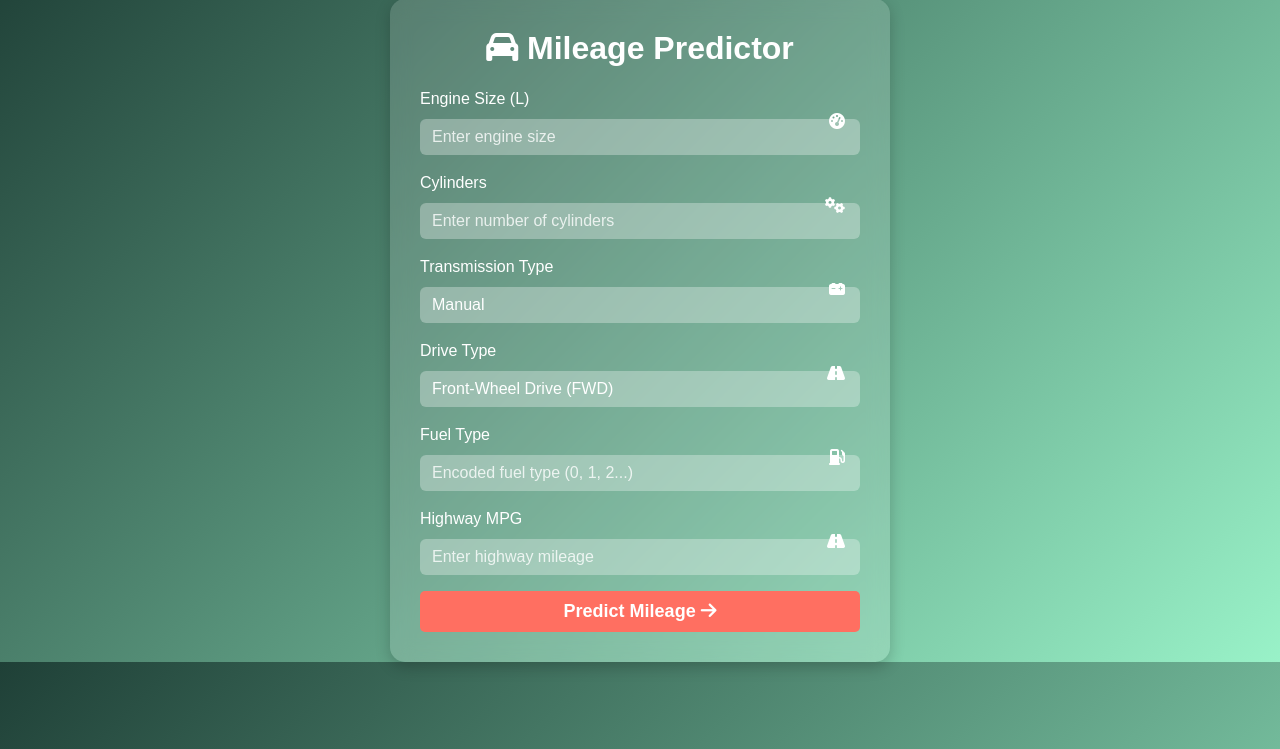
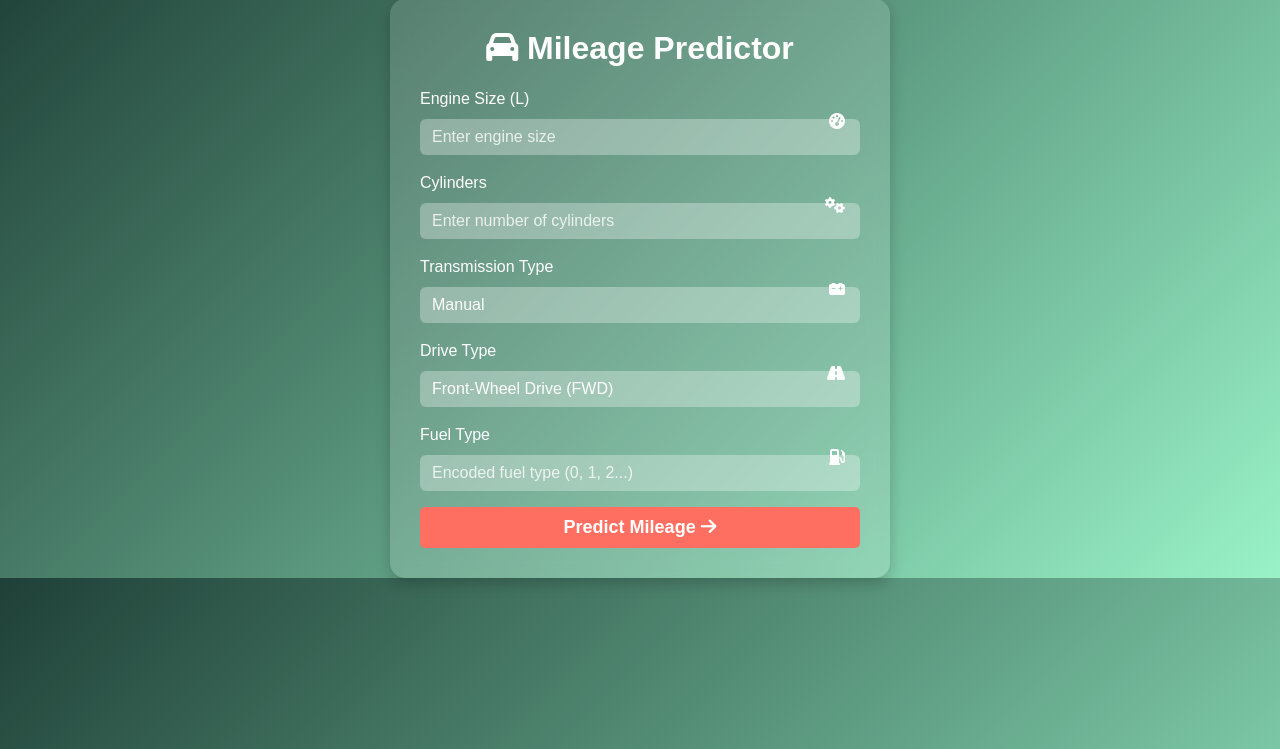
Before and after one commit to Adityabodhi/Mileage-Predictor, a Flask app: page / in a window 1280 px wide. Shown: the part 51-800 px from the top of the page. Run offline with Flask 3, Linux system fonts and the light colour scheme; parts of the project's set-up code (start-up, migrations or seed data) failed here and were passed over.

Commit message:
Removed Highway MPG from project

```diff
--- a/app.py
+++ b/app.py
@@ -18,18 +18,17 @@ def home():
 @app.route("/predict", methods=["POST"])
 def predict():
     try:
-        # 🔹 Get input values from user (6 Features)
-        engine_size = float(request.form["engine_size"])  # Engine displacement (L)
-        cylinders = int(request.form["cylinders"])  # Number of cylinders
-        transmission = int(request.form["transmission"])  # 0 = Manual, 1 = Automatic
-        drive_type = int(request.form["drive_type"])  # 0 = FWD, 1 = RWD, 2 = AWD
-        fuel_type = int(request.form["fuel_type"])  # Encoded Fuel Type
-        highway_mpg = float(request.form["highway_mpg"])  # Highway MPG
+        # 🔹 Get input values from user (Only 5 Features)
+        engine_size = float(request.form["engine_size"])
+        cylinders = int(request.form["cylinders"])
+        transmission = int(request.form["transmission"])
+        drive_type = int(request.form["drive_type"])
+        fuel_type = int(request.form["fuel_type"])
 
-        # 🔹 Prepare input array with exactly 6 features
-        input_features = np.array([[engine_size, cylinders, transmission, drive_type, fuel_type, highway_mpg]])
+        # 🔹 Prepare input array with exactly 5 features
+        input_features = np.array([[engine_size, cylinders, transmission, drive_type, fuel_type]])
 
-        # 🔹 Predict mileage using the hybrid model (Random Forest)
+        # 🔹 Predict mileage using the hybrid model
         predicted_mileage = model.predict(input_features)[0]
 
         return render_template("index.html", prediction_text=f"Predicted Mileage: {predicted_mileage:.2f} MPG")
--- a/templates/index.html
+++ b/templates/index.html
@@ -112,11 +112,7 @@
                 <i class="fas fa-gas-pump icon"></i>
             </div>
 
-            <div class="mb-3 position-relative">
-                <label class="form-label">Highway MPG</label>
-                <input type="number" step="0.1" name="highway_mpg" placeholder="Enter highway mileage" required class="form-control">
-                <i class="fas fa-road icon"></i>
-            </div>
+
 
             <button type="submit" class="btn btn-custom w-100">Predict Mileage <i class="fas fa-arrow-right"></i></button>
         </form>
```
Also changed, not shown: train.py (+7 -8 lines).
